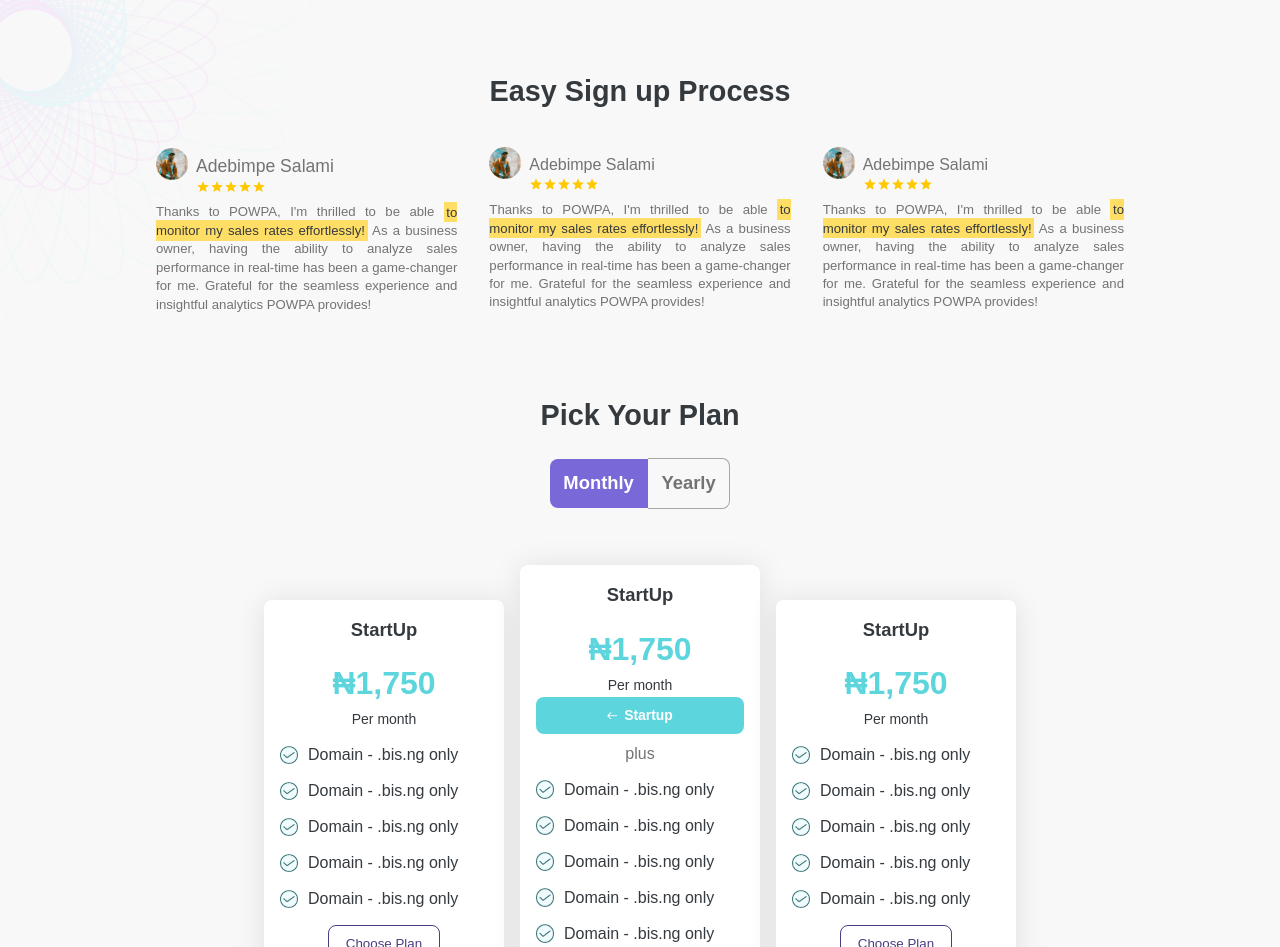
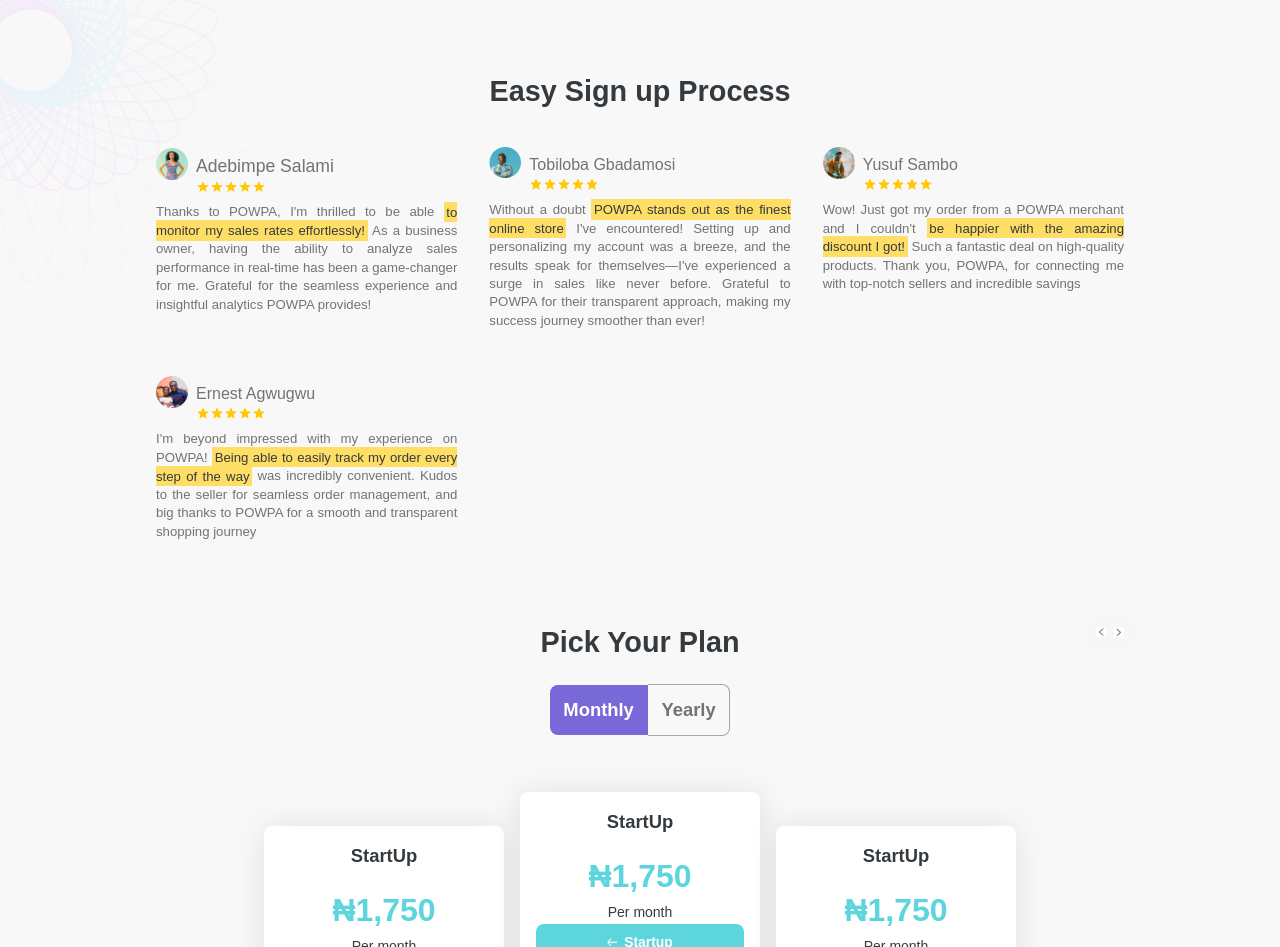
Before and after one commit to ameh-samson/powpa, a website with bundled scripts: page index.html in a window 1280 px wide. Shown: the part 3340-4287 px from the top of the page. Built offline with nearby package versions, Linux system fonts and the light colour scheme; files whose address does not match are found by name.

Commit message:
change reviews

```diff
--- a/index.html
+++ b/index.html
@@ -313,9 +313,10 @@
           <div class="reviews-container">
             <!-- reviews -->
             <div class="review">
+              <!-- review1 1 -->
               <div class="each-customer-review-container">
                 <div class="customer-details row">
-                  <img src="./src/assets/img/user_img.png" alt="" />
+                  <img src="./src/assets/img/user_img3.png" alt="" />
 
                   <div class="customers-rating">
                     <p class="reviewer-name">Adebimpe Salami</p>
@@ -342,10 +343,10 @@
 
               <div class="each-customer-review-container">
                 <div class="customer-details row">
-                  <img src="./src/assets/img/user_img.png" alt="" />
+                  <img src="./src/assets/img/user_img2.png" alt="" />
 
                   <div class="customers-rating">
-                    <p>Adebimpe Salami</p>
+                    <p>Tobiloba Gbadamosi</p>
                     <div class="row customers-rating-stars-container">
                       <img src="./src/assets/img/full-star-icon.svg" alt="" />
                       <img src="./src/assets/img/full-star-icon.svg" alt="" />
@@ -356,12 +357,13 @@
                   </div>
                 </div>
                 <p class="customer-comment">
-                  Thanks to POWPA, I'm thrilled to be able
-                  <span>to monitor my sales rates effortlessly!</span> As a
-                  business owner, having the ability to analyze sales
-                  performance in real-time has been a game-changer for me.
-                  Grateful for the seamless experience and insightful analytics
-                  POWPA provides!
+                  Without a doubt
+                  <span> POWPA stands out as the finest online store</span> I've
+                  encountered! Setting up and personalizing my account was a
+                  breeze, and the results speak for themselves—I've experienced
+                  a surge in sales like never before. Grateful to POWPA for
+                  their transparent approach, making my success journey smoother
+                  than ever!
                 </p>
               </div>
 
@@ -372,7 +374,7 @@
                   <img src="./src/assets/img/user_img.png" alt="" />
 
                   <div class="customers-rating">
-                    <p>Adebimpe Salami</p>
+                    <p>Yusuf Sambo</p>
                     <div class="row customers-rating-stars-container">
                       <img src="./src/assets/img/full-star-icon.svg" alt="" />
                       <img src="./src/assets/img/full-star-icon.svg" alt="" />
@@ -383,12 +385,40 @@
                   </div>
                 </div>
                 <p class="customer-comment">
-                  Thanks to POWPA, I'm thrilled to be able
-                  <span>to monitor my sales rates effortlessly!</span> As a
-                  business owner, having the ability to analyze sales
-                  performance in real-time has been a game-changer for me.
-                  Grateful for the seamless experience and insightful analytics
-                  POWPA provides!
+                  Wow! Just got my order from a POWPA merchant and I couldn't
+                  <span>be happier with the amazing discount I got!</span> Such
+                  a fantastic deal on high-quality products. Thank you, POWPA,
+                  for connecting me with top-notch sellers and incredible
+                  savings
+                </p>
+              </div>
+
+              <!-- reviews 4 -->
+
+              <div class="each-customer-review-container">
+                <div class="customer-details row">
+                  <img src="./src/assets/img/user_img4.png" alt="" />
+
+                  <div class="customers-rating">
+                    <p>Ernest Agwugwu</p>
+                    <div class="row customers-rating-stars-container">
+                      <img src="./src/assets/img/full-star-icon.svg" alt="" />
+                      <img src="./src/assets/img/full-star-icon.svg" alt="" />
+                      <img src="./src/assets/img/full-star-icon.svg" alt="" />
+                      <img src="./src/assets/img/full-star-icon.svg" alt="" />
+                      <img src="./src/assets/img/full-star-icon.svg" alt="" />
+                    </div>
+                  </div>
+                </div>
+                <p class="customer-comment">
+                  I'm beyond impressed with my experience on POWPA!
+                  <span
+                    >Being able to easily track my order every step of the
+                    way</span
+                  >
+                  was incredibly convenient. Kudos to the seller for seamless
+                  order management, and big thanks to POWPA for a smooth and
+                  transparent shopping journey
                 </p>
               </div>
             </div>
@@ -709,7 +739,11 @@
       <!-- FOOTER SECTION END HERE-->
     </div>
 
+    <!-- scroll reveal for animation link-->
     <script src="/src/js/scrollreveal.min.js"></script>
-    <script src="/src/js/main.js"></script>
+    <script src="/src/js/scroll.js"></script>
+
+    <!-- main js link -->
+    <script type="module" src="/src/js/main.js"></script>
   </body>
 </html>
--- a/src/js/main.js
+++ b/src/js/main.js
@@ -1,29 +1,4 @@
-// SCROLL REVEAL ANIMATION
+// functions imported for page data
+import reviewData from "./reviews";
 
-const sr = ScrollReveal({
-  distance: "60px",
-  duration: 2500,
-  delay: 400,
-  // reset: true,
-});
-
-sr.reveal(
-  `.hero-title, .title, .customer-bottom, .hero-video, .subtext, .plan-type-btn-container, .review`,
-  { delay: 600 }
-);
-
-sr.reveal(`.hero-text, .cta`, { delay: 600 });
-
-sr.reveal(` .customer-top`, {
-  delay: 900,
-  origin: "top",
-});
-sr.reveal(` .slider-container`, { origin: "top", interval: 100 });
-sr.reveal(
-  `.card, .plan-details-container, .get-started-form-input, .get-started-img, .steps-mobile-img, .steps-desktop-img, .each-customer-review-container`,
-  { origin: "left", interval: 100 }
-);
-sr.reveal(` .laptop, signup-process-details, .phone`, {
-  right: "top",
-  interval: 100,
-});
+console.log(reviewData);
--- /dev/null
+++ b/src/js/scroll.js
@@ -0,0 +1,29 @@
+// SCROLL REVEAL ANIMATION
+
+const sr = ScrollReveal({
+  distance: "60px",
+  duration: 2500,
+  delay: 400,
+  // reset: true,
+});
+
+sr.reveal(
+  `.hero-title, .title, .customer-bottom, .hero-video, .subtext, .plan-type-btn-container, .review`,
+  { delay: 600 }
+);
+
+sr.reveal(`.hero-text, .cta`, { delay: 600 });
+
+sr.reveal(` .customer-top`, {
+  delay: 900,
+  origin: "top",
+});
+sr.reveal(` .slider-container`, { origin: "top", interval: 100 });
+sr.reveal(
+  `.card, .plan-details-container, .get-started-form-input, .get-started-img, .steps-mobile-img, .steps-desktop-img, .each-customer-review-container`,
+  { origin: "left", interval: 100 }
+);
+sr.reveal(` .laptop, signup-process-details, .phone`, {
+  right: "top",
+  interval: 100,
+});
```
Also changed, not shown: src/assets/img/arrow-left.png (added), src/assets/img/arrow-right.png (added), src/js/pageData/comments.js (deleted).
